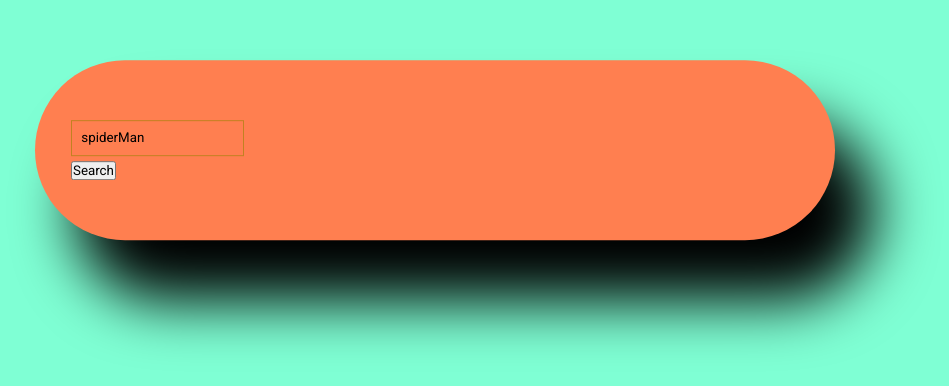
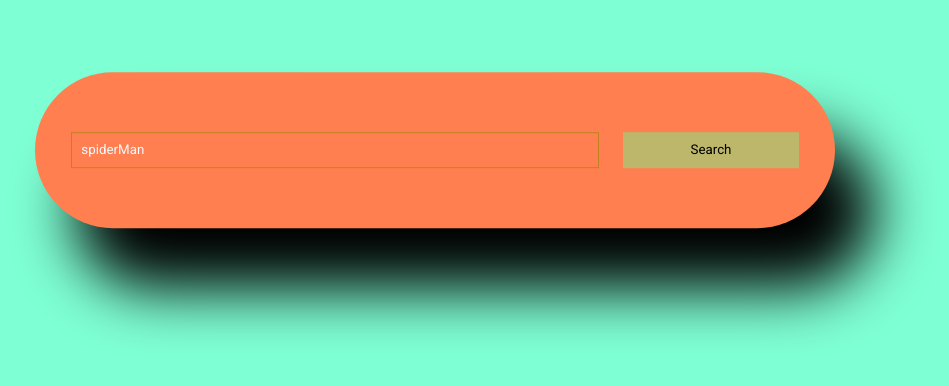
Before and after one commit to matthewcharles90/MovieInfoSite, a plain HTML site: page index.html in a window 1280 px wide. Shown: the part 250-636 px from the top of the page, without its empty margins (205-1154 px from the left). Drawn offline with Linux system fonts and the light colour scheme.

Commit message:
Style.css

```diff
--- a/index.html
+++ b/index.html
@@ -17,12 +17,15 @@
             placeholder="Enter movie title here"
             id="movie-title"
             value="spiderMan">
+        <button id="searchButton">Search</button>
         </div>
-        <button id="searchButton">Search</button>
+
     </div>
     <div id="result"></div>
 
 
+    <script src="apiKey.js"></script>
+
     <script src="script.js"></script>
 </body>
 </html>
--- a/styles.css
+++ b/styles.css
@@ -26,6 +26,13 @@ body {
     left: 50%;
     border-radius: 6em;
     box-shadow: 2em 3em 3em;
+
+}
+
+.search-container {
+    display: grid;
+    grid-template-columns: 9fr 3fr;
+    gap: 1.2em;
 }
 
 .search-container input
@@ -40,4 +47,15 @@ body {
     background-color: transparent;
     border: 1px solid #c28121;
     padding: 0.7em;
+    color: aliceblue;
 }
+
+.search-container input:focus {
+    border-color: aliceblue;
+}
+
+.search-container button {
+    background-color: darkkhaki;
+    border: none;
+    cursor: pointer;
+}
```
Also changed, not shown: apiKey.js (added).
